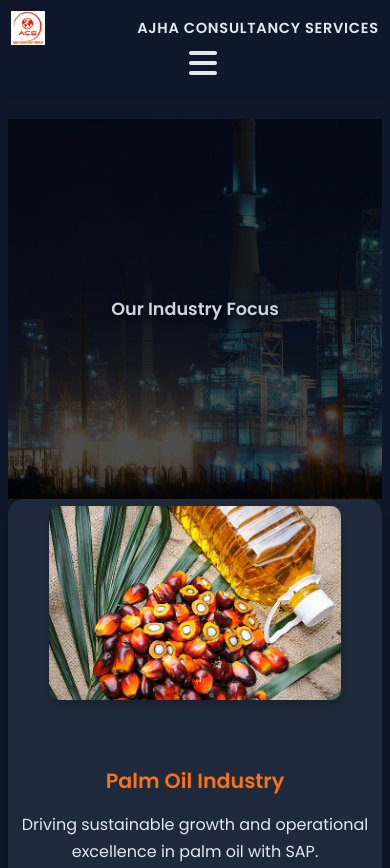
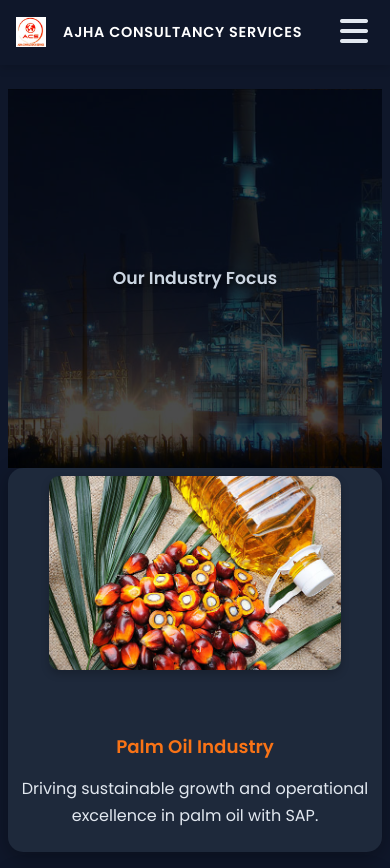
Before and after one commit to Eswark2005/ajha-website, a plain HTML site: page industries.html in a window 390 px wide. Shown: the top 868 px of the page. Drawn offline with nearby package versions, Linux system fonts and the light colour scheme.

Commit message:
Update industries.html

```diff
--- a/industries.html
+++ b/industries.html
@@ -25,14 +25,17 @@ body {
     scroll-behavior: smooth;
 }
 header {
-    display: flex;
-    align-items: center;
-    padding: 1rem 2rem;
     background-color: var(--primary-bg);
     box-shadow: 0 2px 10px rgba(0, 0, 0, 0.18);
     position: sticky;
     top: 0;
     z-index: 10000;
+}
+.header-inner {
+    display: flex;
+    align-items: center;
+    justify-content: space-between;
+    padding: 1rem 2rem;
 }
 .header-logo-container {
     display: flex;
@@ -48,9 +51,10 @@ header {
     font-weight: 600;
     letter-spacing: 0.05em;
     text-transform: uppercase;
-    font-size: 1.25rem;
+    font-size: 1.15rem;
+    color: #fff;
 }
-nav { margin-left: auto; display: flex; align-items: center; }
+nav { display: flex; align-items: center; }
 nav a, .dropbtn {
     margin-left: 1.25rem;
     text-decoration: none;
@@ -92,7 +96,7 @@ nav a:hover, .dropbtn:hover { color: var(--accent-color); }
 }
 .dropdown:hover .dropdown-content { display: block; }
 
-/* Mobile menu */
+/* Mobile */
 .hamburger {
     display: none;
     background: none;
@@ -102,27 +106,29 @@ nav a:hover, .dropbtn:hover { color: var(--accent-color); }
     cursor: pointer;
     margin-left: 1rem;
 }
-@media (max-width: 900px) {
-    header { flex-direction: column; align-items: stretch; padding: 1rem 1.2rem; }
-    .header-logo-container { justify-content: space-between; }
+@media (max-width:900px) {
+    .header-inner { flex-direction: row; padding: 0.8rem 1rem; }
     nav {
-        width: 100%;
         flex-direction: column;
         background: var(--primary-bg);
         position: fixed;
         top: 70px;
         left: 0;
+        width: 100vw;
         max-height: 0;
         overflow: hidden;
         transition: max-height 0.3s ease;
         z-index: 9999;
     }
-    nav.show { max-height: 600px; padding: 1.5rem 0; }
+    nav.show { max-height: 600px; padding: 1.4rem 0; }
     nav a, .dropbtn {
         margin: 0.5rem 1.5rem;
-        font-size: 1.1rem;
+        font-size: 1.18rem;
         display: block;
         text-align: left;
+    }
+    .dropdown {
+        width: 100%;
     }
     .dropdown-content {
         position: static;
@@ -137,7 +143,7 @@ nav a:hover, .dropbtn:hover { color: var(--accent-color); }
     .hamburger { display: block; }
 }
 
-/* Main & Hero */
+/* Responsive: Sections, Footer, Hero */
 .industries-hero {
     position: relative;
     height: 45vh;
@@ -168,12 +174,12 @@ nav a:hover, .dropbtn:hover { color: var(--accent-color); }
     text-shadow: 0 2px 6px rgba(0, 0, 0, 0.7);
     position: relative;
 }
-
-/* Main content */
 .industries-page-content {
     padding: 2.5rem 4vw;
     background-color: var(--primary-bg);
 }
+
+/* Sections */
 .industry-section {
     max-width: 1200px;
     margin: 0 auto 2.6rem auto;
@@ -243,7 +249,7 @@ footer {
 .footer-section { display: flex; flex-direction: column; align-items: flex-start; }
 .footer-logo { display: flex; align-items: center; gap: 1rem; margin-bottom: 1rem; }
 .footer-logo img { height: 44px; }
-.footer-logo h3 { margin: 0; font-size: 1.21rem; color: #fff; font-weight: 600; }
+.footer-logo h3 { margin: 0; font-size: 1.15rem; color: #fff; font-weight: 600; }
 .footer-section h4 { color: #fff; font-size: 1.1rem; margin-bottom: 1rem; font-weight: 600;}
 .footer-section h4::after { content: ''; display: block; width: 36px; height: 3px; background-color: var(--accent-color); margin-top: 5px; }
 .footer-section p, .footer-section a, .footer-section address {
@@ -260,32 +266,31 @@ footer {
 }
 .social-links a:hover { background-color: var(--accent-color); color: var(--primary-bg); }
 .footer-bottom { grid-column: 1 / -1; text-align: center; padding-top: 1.6rem; border-top: 1px solid #333; color: #888; font-size: 0.88rem; }
-
 /* Responsive: Phones and Tablets */
-@media (max-width: 900px) {
+@media (max-width:900px) {
     .industry-content { flex-direction: column; text-align: center; padding: 1.2rem; }
     .industry-image-container { order: -1; margin-bottom: 1rem; }
-    .industry-title { font-size: 1.29rem; }
+    .industry-title { font-size: 1.14rem; }
     .industry-image { max-width: 75vw; }
     .industries-page-content { padding: 1.5rem 2vw; }
     footer { grid-template-columns: 1fr; text-align: center; padding: 2.1rem 2vw 1.1rem; }
     .footer-section { align-items: center; }
     .footer-logo img { height: 36px; }
-    .footer-logo h3 { font-size: 1.05rem; }
+    .footer-logo h3 { font-size: 1rem; }
 }
-@media (max-width: 600px) {
-    header { padding: 0.7rem 0.7rem; }
-    .header-logo { height: 34px; }
-    .company-name { font-size: 0.91rem; }
-    .industry-section { margin-bottom: 1.4rem; }
-    .industries-hero h1 { font-size: 1.1rem; }
-    .industry-content { padding: 0.4rem; }
-    footer { padding: 1.2rem 1vw 0.6rem; }
+@media (max-width:600px) {
+    .header-logo { height: 30px; }
+    .company-name { font-size: 0.9rem; }
+    .industry-section { margin-bottom: 1.1rem; }
+    .industries-hero h1 { font-size: 1.08rem; }
+    .industry-content { padding: 0.45rem; }
+    footer { padding: 1.1rem 1vw 0.52rem; }
 }
 </style>
 </head>
 <body>
 <header>
+  <div class="header-inner">
     <div class="header-logo-container">
         <img src="logo.png" alt="AJHA Consultancy Services Logo" class="header-logo">
         <span class="company-name">AJHA CONSULTANCY SERVICES</span>
@@ -309,6 +314,7 @@ footer {
         <a href="https://drive.google.com/drive/folders/1VIjop_FFJI-BzwXEJJSJB11dVu3qcw8U" target="_blank">Resources</a>
         <a href="index.html#contact">Contact</a>
     </nav>
+  </div>
 </header>
 
 <main class="industries-page-content">
@@ -459,6 +465,7 @@ footer {
     </div>
 </footer>
 
+<!-- Responsive/Touch navigation JS -->
 <script src="https://unpkg.com/aos@2.3.1/dist/aos.js"></script>
 <script>
 AOS.init({ duration: 1000, once: true });
@@ -478,7 +485,7 @@ document.querySelectorAll('.dropbtn').forEach(btn => {
     });
 });
 
-// Close menu on nav link click (mobile)
+// Close menu on nav link touch/click mobile
 document.querySelectorAll('nav a').forEach(link => {
     link.addEventListener('click', () => {
         if (window.innerWidth <= 900) {
@@ -489,4 +496,4 @@ document.querySelectorAll('nav a').forEach(link => {
 });
 </script>
 </body>
-</html
+</html>
```
